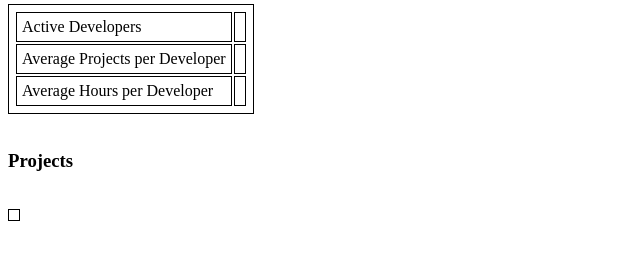
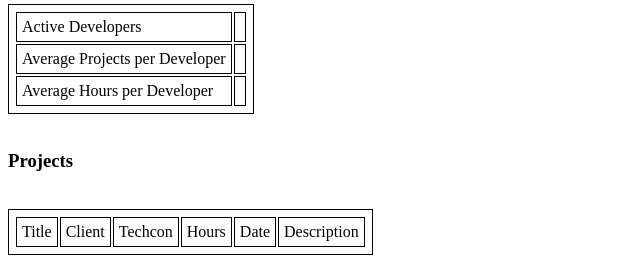
Before and after one commit to UofS-CTLE/Projtrack3, a Django app: template ctleweb/projtrack/templates/projtrack/report_page.html in a window 1280 px wide. Shown: the part 584-847 px from the top of the page, without its empty margins (0-640 px from the left). Before the commit the page ends 805 px from the top, so only its background shows below. Run offline with Django 3.2, Linux system fonts and the light colour scheme; the template is opened without the code that fills it, so the values that code supplies are empty.

Commit message:
More stuff.

```diff
--- a/ctleweb/projtrack/templates/projtrack/report_page.html
+++ b/ctleweb/projtrack/templates/projtrack/report_page.html
@@ -59,12 +59,20 @@ Walk-ins: {{ report.walk_ins }} ({{ report.walk_in_percent }}%)<br/>
 </table><br/>
 <h3>Projects</h3><br/>
 <table>
+    <tr>
+        <td>Title</td>
+        <td>Client</td>
+        <td>Techcon</td>
+        <td>Hours</td>
+        <td>Date</td>
+        <td>Description</td>
+    </tr>
 {% for x in report.project_list %}
     <tr>
         <td>{{ x.title }}</td>
         <td>{{ x.client }}</td>
         <td>{{ x.users }}</td>
-        <td>{{ x.semester }}</td>
+        <td>{{ x.hours }}</td>
         <td>{{ x.date }}</td>
         <td>{{ x.description }}</td>
     </tr>
```
